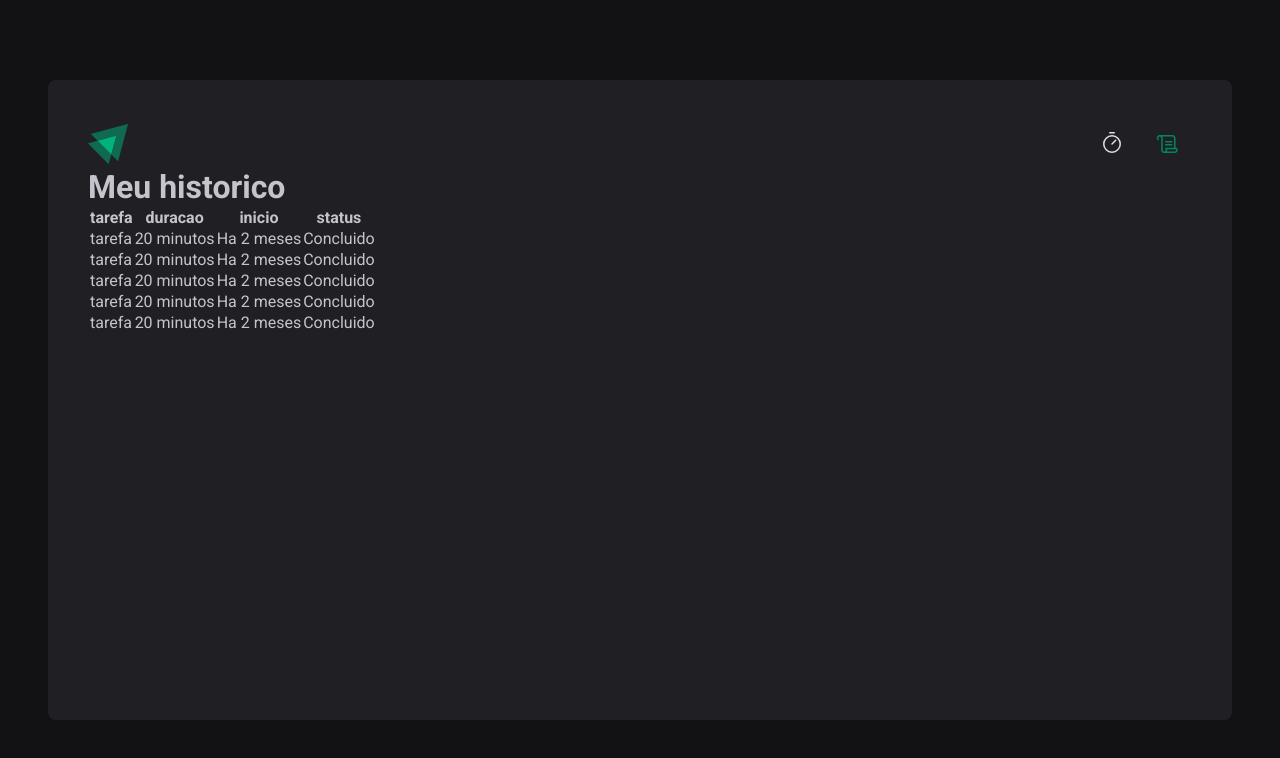
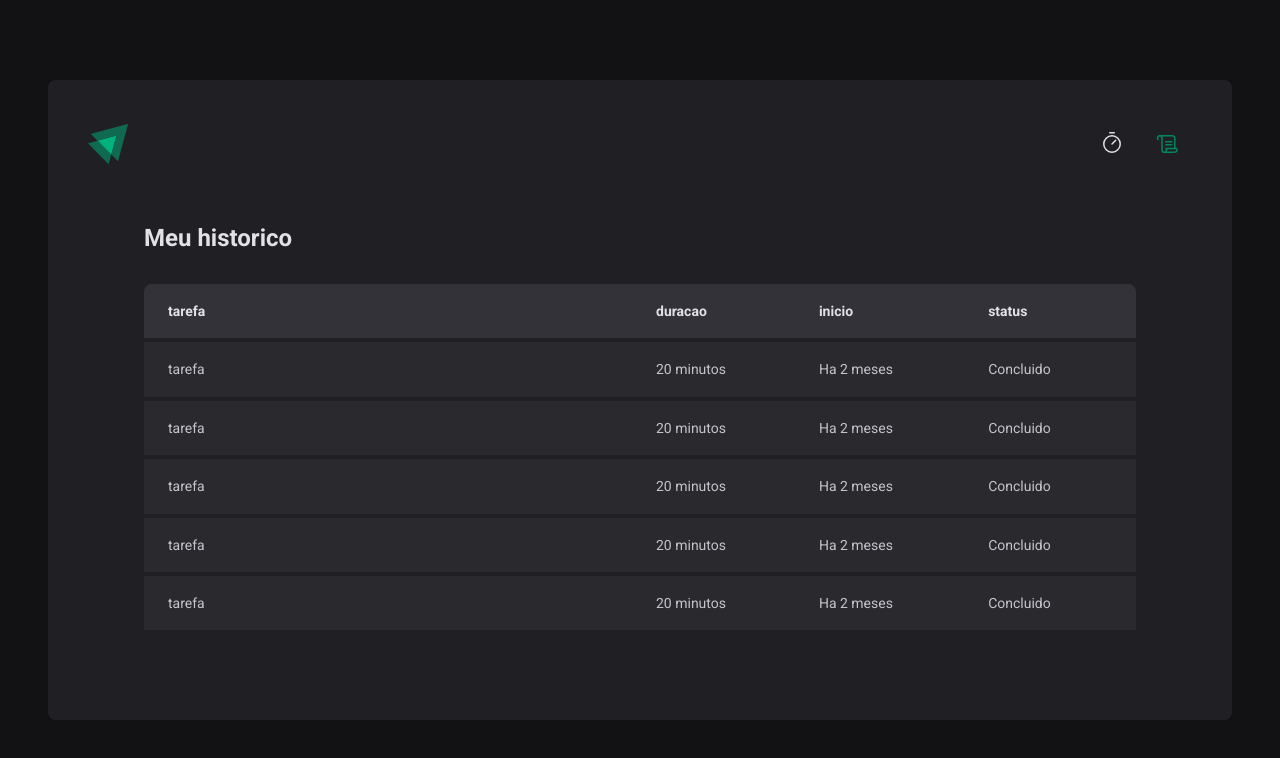
Before and after one commit to rodrigoaugusto99/IGNITE_TIMER, a React (Vite) app: page /history in a window 1280 px wide. Shown: the top 758 px of the page. Built offline with nearby package versions, Linux system fonts and the light colour scheme.

Commit message:
index + style da pagina de Historico

```diff
--- a/src/pages/History/styles.ts
+++ b/src/pages/History/styles.ts
@@ -1,7 +1,62 @@
 import styled from "styled-components";
 
 export const HistoryContainer = styled.div`
+    flex: 1;
+    padding: 3.5rem;
+
+    display: flex;
+    flex-direction: column;
+
+    h1 {
+        font-size: 1.5rem;
+        color: ${(props) => props.theme['gray-100']};
+    }
 `
 
 export const HistoryList = styled.div`
+    flex: 1;
+    overflow: auto;
+    margin-top: 2rem;
+
+    table {
+        width: 100%;
+        border-collapse: collapse;
+        min-width: 600px;
+
+        th {
+            background-color: ${(props) => props.theme['gray-600']};
+            padding: 1rem;
+            text-align: left;
+            color: ${(props) => props.theme['gray-100']};
+            font-size: 0.875rem;
+            line-height: 1.6;
+
+            &:first-child {
+                border-top-left-radius: 8px;
+                padding-left: 1.5rem;
+            }
+
+            &:last-child {
+                border-top-right-radius: 8px;
+                padding-right: 1.5rem;
+            }
+        }
+
+        td {
+            background-color: ${(props) => props.theme['gray-700']};
+            border-top: 4px solid ${(props) => props.theme['gray-800']};
+            padding: 1rem;
+            font-size: 0.875rem;
+            line-height: 1.6;
+
+            &:first-child {
+                width: 50%;
+                padding-left: 1.5rem;
+            }
+
+            &:last-child {
+                padding-right: 1.5rem;
+            }
+        }
+    }
 `
```
Also changed, not shown: src/pages/Home/index.tsx (line endings or trailing spaces).
